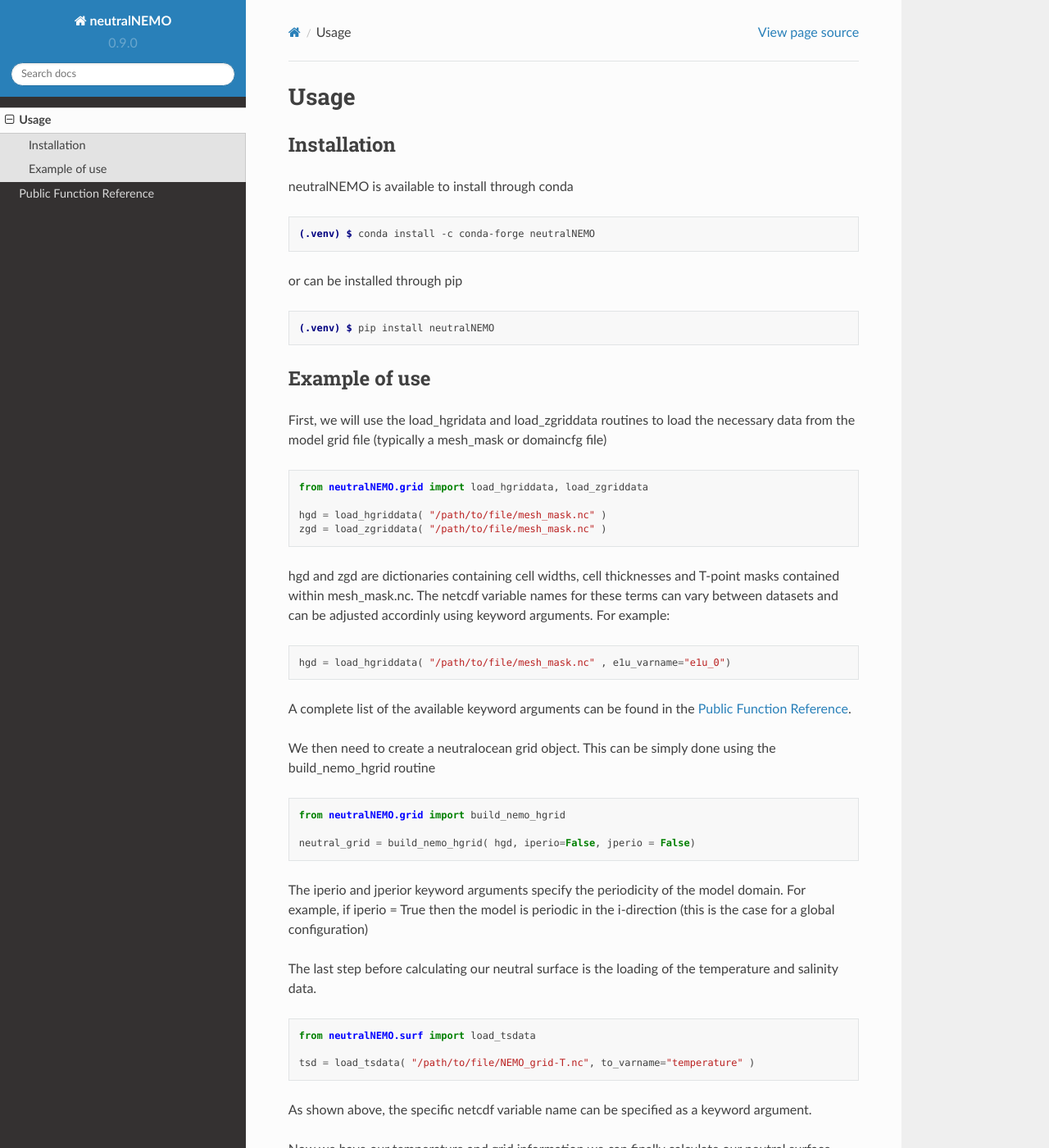
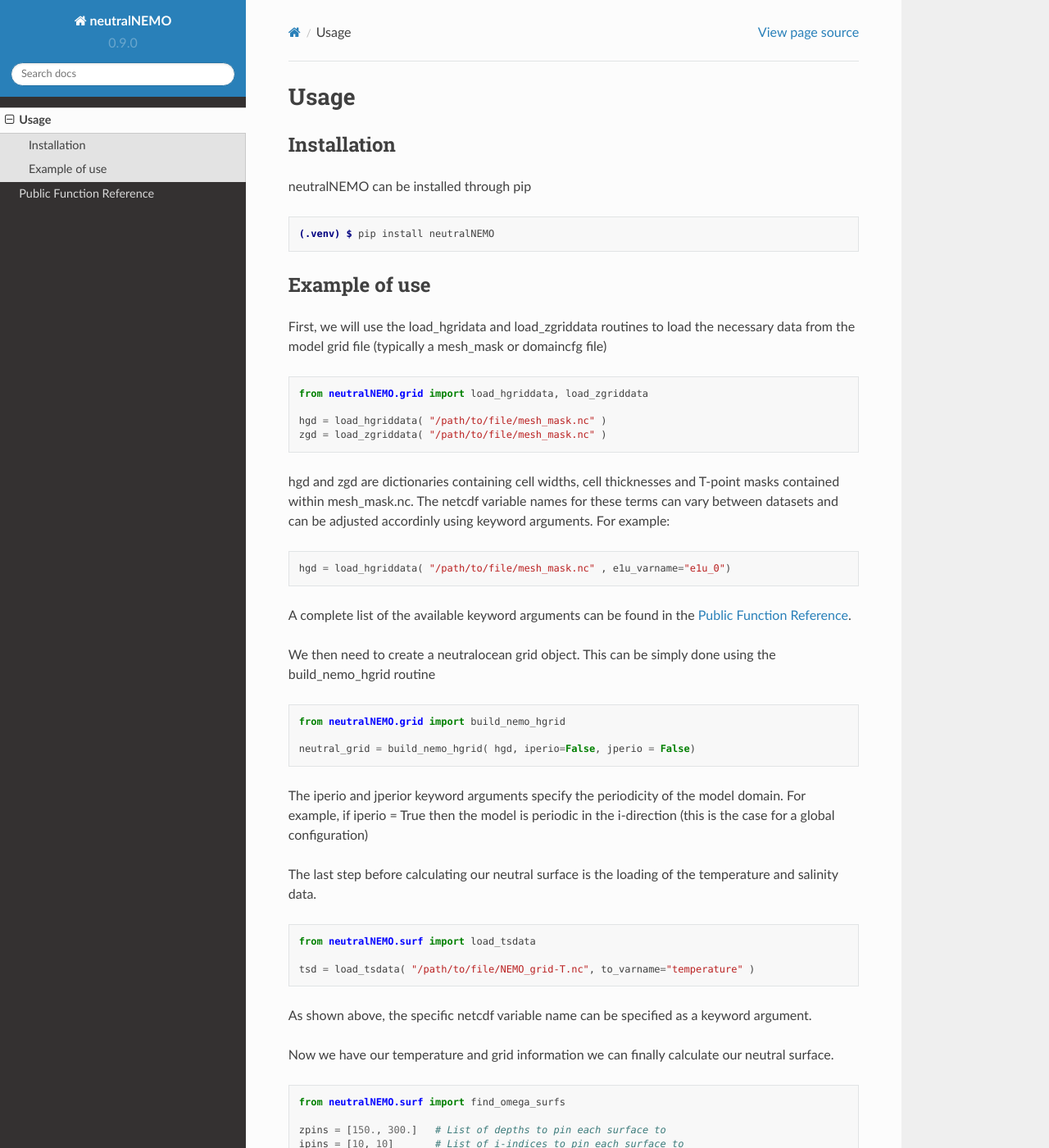
Before and after one commit to afstyles/neutralNEMO, a Sphinx documentation site: the page built from docs/source/usage.rst, in a window 1280 px wide and 1400 px high. Shown: the whole window at 82% size. Built offline with Sphinx 7.4.7 and the Read the Docs theme 2.0.0, drawn with Linux system fonts in a browser that asks for light colours.

Commit message:
Removed conda install option while the conda-forge review takes place

```diff
--- a/docs/source/usage.rst
+++ b/docs/source/usage.rst
@@ -5,13 +5,8 @@ Usage
 
 Installation
 ------------
-neutralNEMO is available to install through conda
 
-.. code-block:: console
-
-   (.venv) $ conda install -c conda-forge neutralNEMO
-
-or can be installed through pip
+neutralNEMO can be installed through pip
 
 .. code-block:: console
 
```
Also changed, not shown: other parts of docs/source/usage.rst (+1 -1 lines), README.md (+1 -7 lines).
